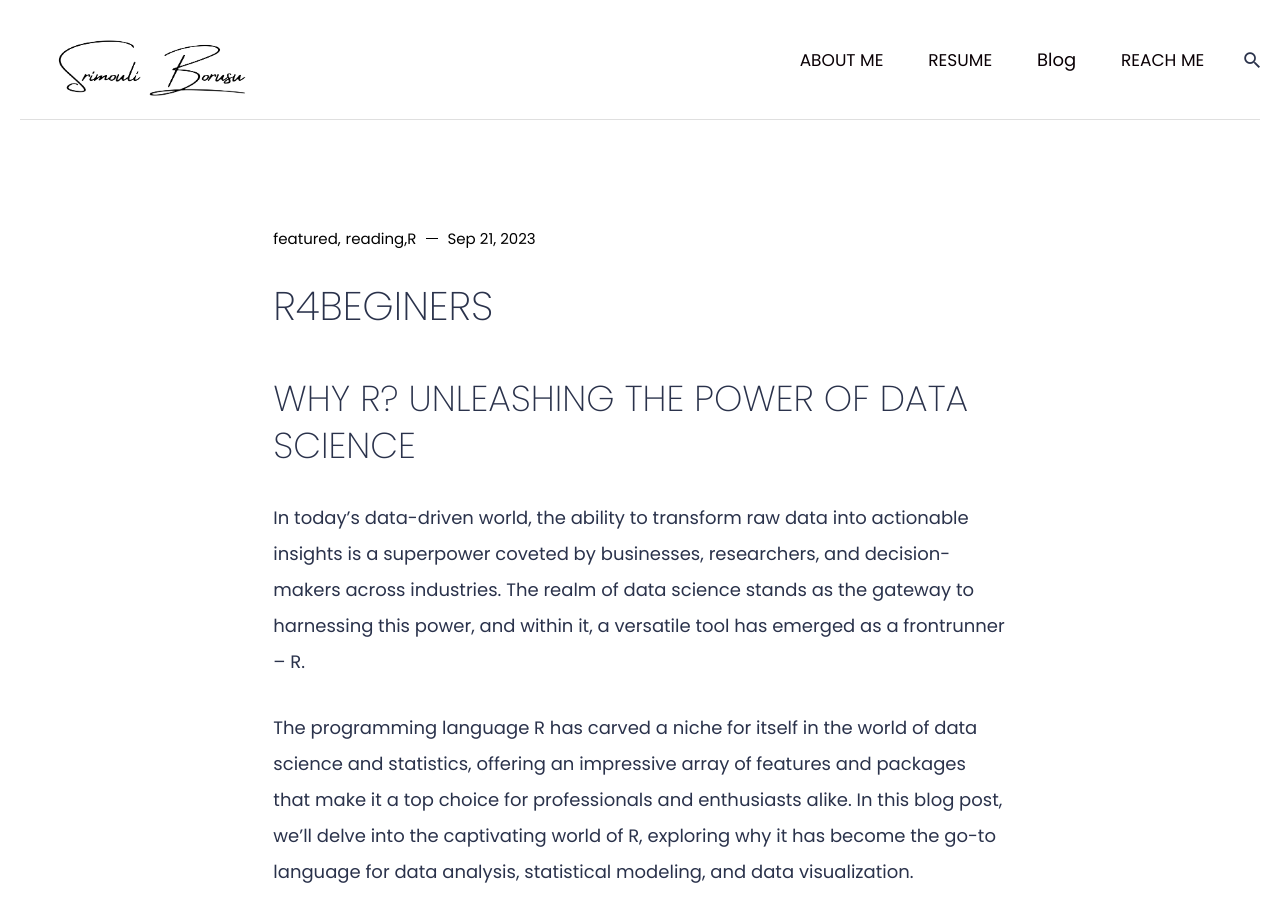
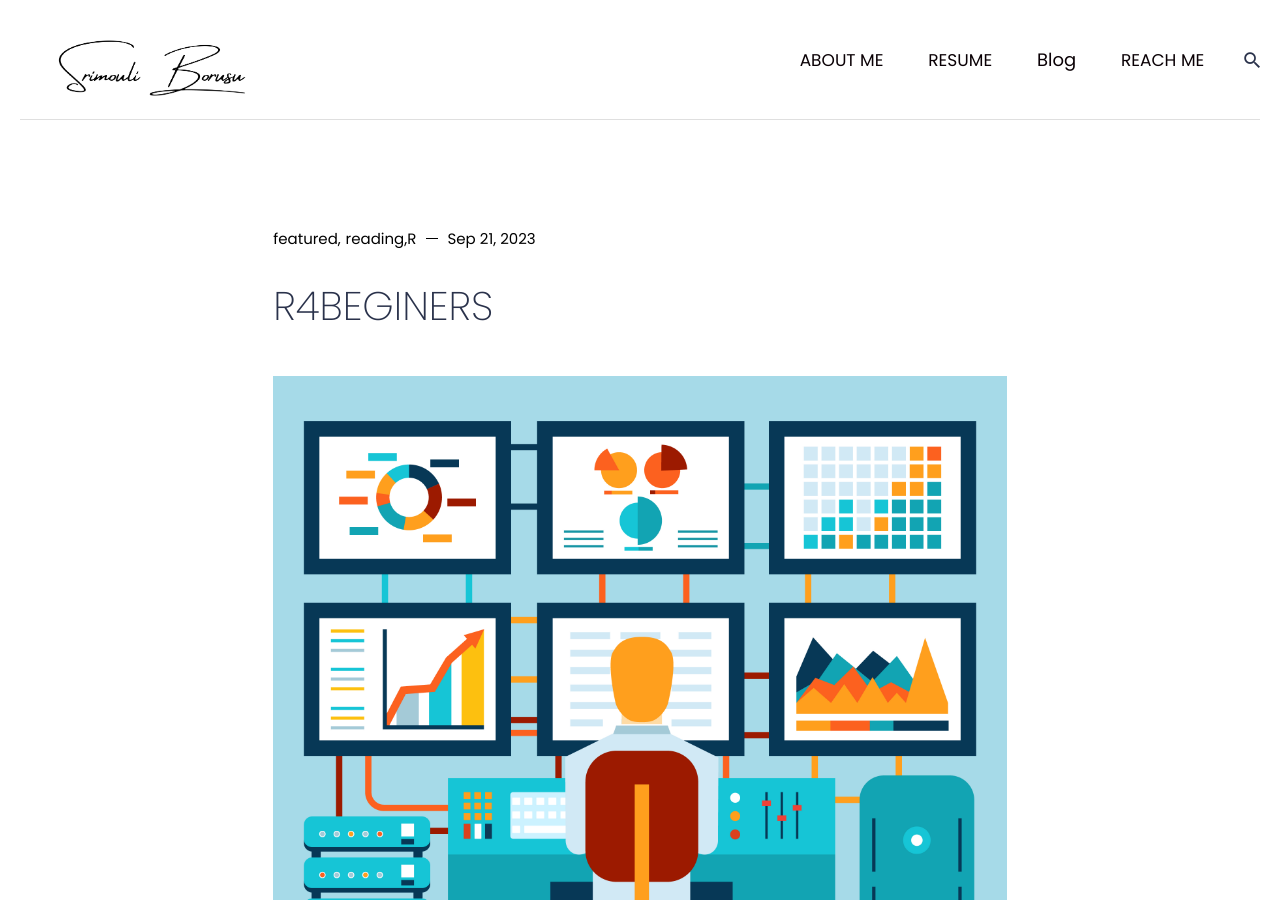
Before and after one commit to srimouli04/srimouli04.github.io, a Jekyll site: the page built from _posts/2023-09-21-r4beginners.md, in a window 1280 px wide and 900 px high. Built offline with Jekyll 4.4.1, drawn with Linux system fonts in a browser that asks for light colours; nearby versions of some CDN libraries.

Commit message:
format correction

```diff
--- a/_posts/2023-09-21-r4beginners.md
+++ b/_posts/2023-09-21-r4beginners.md
@@ -10,10 +10,13 @@ toc_icon: "list"
 canonical_url: "https://srimouli04.github.io/r4beginers"
 excerpt: "Gradient Checkpointing"
 toc_sticky : false
-image: /images/blog_posts/r_course.png
+image: /images/blog_posts/r_course.jpg
 display_html_image: false
 tags: featured reading,R
 ---
+
+![](/images/blog_posts/r_course.jpg){: .no-markdown}
+
 # Why R? Unleashing the Power of Data Science
 
 In today's data-driven world, the ability to transform raw data into actionable insights is a superpower coveted by businesses, researchers, and decision-makers across industries. The realm of data science stands as the gateway to harnessing this power, and within it, a versatile tool has emerged as a frontrunner – R.
```
